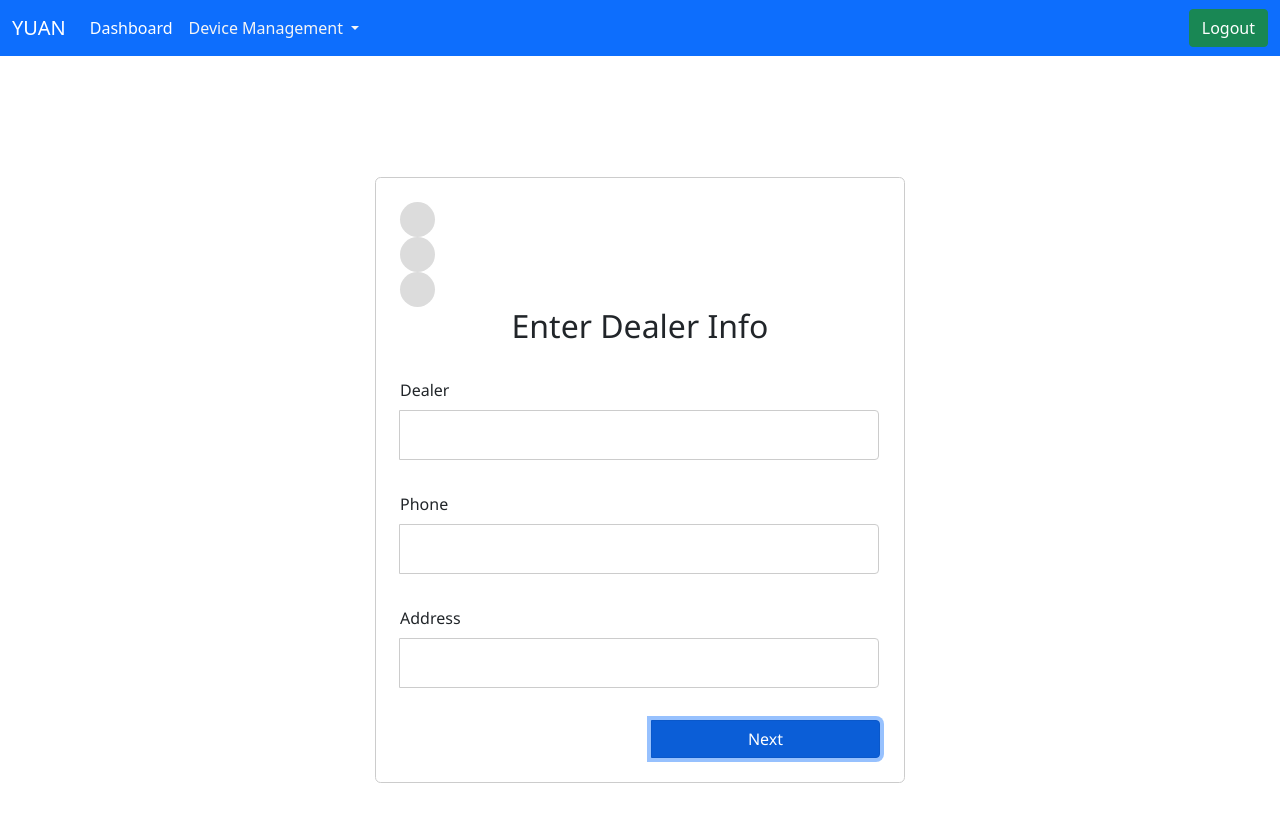
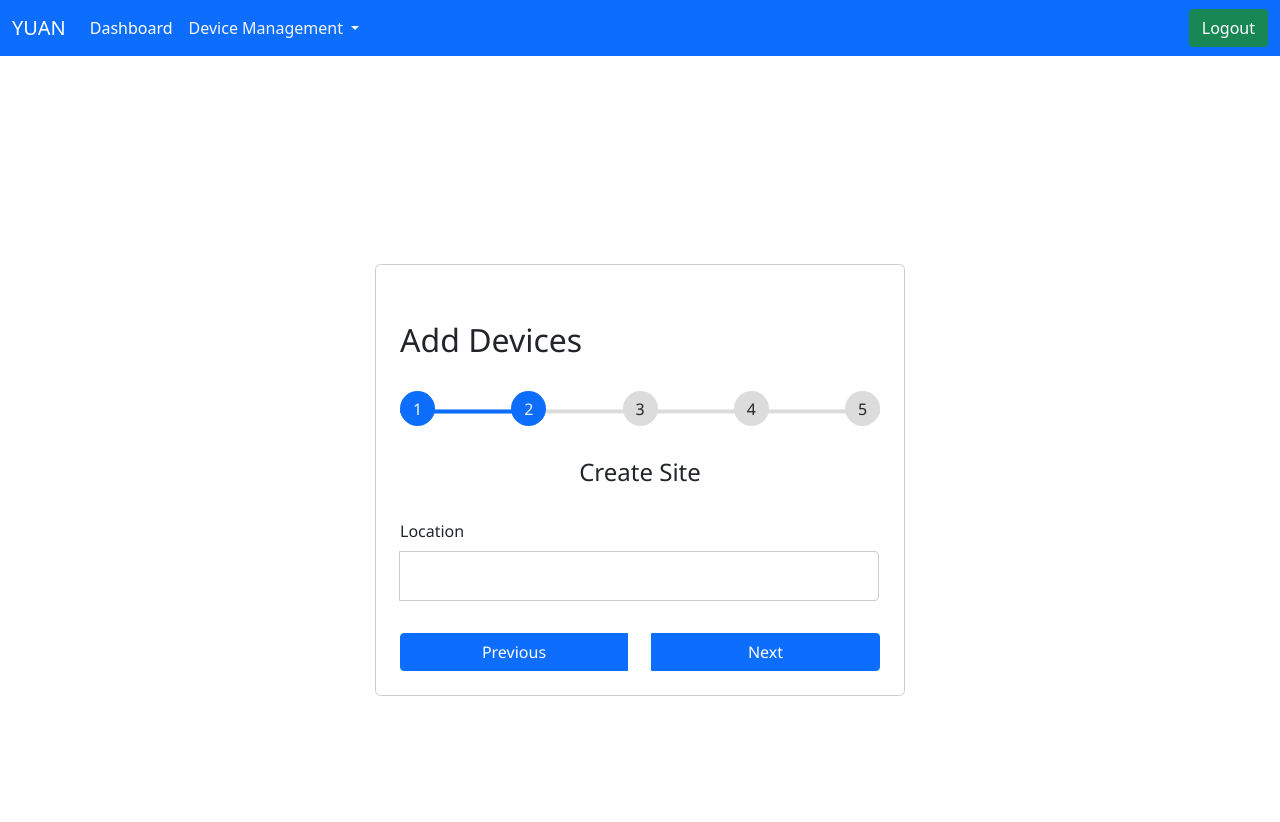
Before and after one commit to jaylee840831/vue_test, a Vue app: page /add/devices in a window 1280 px wide. Both pictures are taken after a click on the link "Next". Shown: the top 822 px of the page. Built offline with nearby package versions, Linux system fonts and the light colour scheme.

Commit message:
feat: 修改device management的add devices

```diff
--- a/src/views/AddDevices.vue
+++ b/src/views/AddDevices.vue
@@ -5,69 +5,95 @@
     <div id="formBody">
         <form action="#" class="form">
 
+            <h2>Add Devices</h2>
+
             <div class="progressbar">
-                <div class="progress-step"></div>
-                <div class="progress-step"></div>
-                <div class="progress-step"></div>
+                <div class="progress" id="progress" :style="progress_width"></div>
+                <div class="progress-step" :class="progress_type[0]"></div>
+                <div class="progress-step" :class="progress_type[1]"></div>
+                <div class="progress-step" :class="progress_type[2]"></div>
+                <div class="progress-step" :class="progress_type[3]"></div>
+                <div class="progress-step" :class="progress_type[4]"></div>
             </div>
 
-            <div class="form-step form-step-active">
-                <h2 class="text-center">Enter Dealer Info</h2>
+            <div v-show="step === 1" class="form-step">
+                <h4 class="text-center">Enter Dealer Info</h4>
                 <div class="input-group">
-                    <label for="dealer">Dealer</label>
-                    <input type="text" name="dealer" id="dealer" />
+                    <label>Dealer</label>
+                    <input type="text" v-model="form.dealer.name" />
                 </div>
                 <div class="input-group">
-                    <label for="phone">Phone</label>
-                    <input type="phone" name="phone" id="phone" />
+                    <label>Phone</label>
+                    <input type="phone" v-model="form.dealer.phone" />
                 </div>
                 <div class="input-group">
-                    <label for="address">Address</label>
-                    <input type="address" name="address" id="address" />
+                    <label>Address</label>
+                    <input type="address" v-model="form.dealer.address" />
                 </div>
                 <div class="btn-group">
-                    <a href="#" class="btn btn-primary" style="visibility: hidden">Previous</a>
-                    <a href="#" class="btn btn-primary">Next</a>
+                    <a class="btn btn-primary" style="visibility: hidden" @click="step--;">Previous</a>
+                    <a class="btn btn-primary" @click="step++;">Next</a>
                 </div>
             </div>
-            <div class="form-step">
-                <h2 class="text-center">Create Site</h2>
+            <div v-show="step === 2" class="form-step">
+                <h4 class="text-center">Create Site</h4>
                 <div class="input-group">
-                    <label for="location">Location</label>
-                    <input type="text" name="location" id="location" />
+                    <label>Location</label>
+                    <input type="text" v-model="form.site.location" />
                 </div>
                 <div class="btn-group">
-                    <a href="#" class="btn btn-primary">Previous</a>
-                    <a href="#" class="btn btn-primary">Next</a>
+                    <a class="btn btn-primary" @click="step--;">Previous</a>
+                    <a class="btn btn-primary" @click="step++;">Next</a>
                 </div>
             </div>
-            <div class="form-step">
-                <h2 class="text-center">Add AI Box</h2>
+            <div v-show="step === 3" class="form-step">
+                <h4 class="text-center">Add AI Box</h4>
                 <div class="input-group">
-                    <label for="password">password</label>
-                    <input type="password" name="password" id="password" />
+                    <label>Box Name</label>
+                    <input type="text" v-model="form.ai_box.name" />
+                </div>
+                <div class="input-group">
+                    <label>Password</label>
+                    <input type="password" v-model="form.ai_box.password" />
                 </div>
                 <div class="btn-group">
-                    <a href="#" class="btn btn-primary">Previous</a>
-                    <a href="#" class="btn btn-primary">Next</a>
+                    <a class="btn btn-primary" @click="step--;">Previous</a>
+                    <a class="btn btn-primary" @click="step++;">Next</a>
                 </div>
             </div>
-            <div class="form-step">
-                <h2 class="text-center">Add Camera</h2>
+            <div v-show="step === 4" class="form-step">
+                <h4 class="text-center">Add Camera</h4>
                 <div class="input-group">
                 </div>
                 <div class="btn-group">
-                    <a href="#" class="btn btn-primary">Previous</a>
-                    <a href="#" class="btn btn-primary">Next</a>
+                    <a class="btn btn-primary" @click="step--;">Previous</a>
+                    <a class="btn btn-primary" @click="step++;">Next</a>
                 </div>
             </div>
-            <div class="form-step">
-                <h2 class="text-center">You're All Set!</h2>
-                <div class="input-group">
+            <div v-show="step === 5" class="form-step">
+                <h4 class="text-center">You're All Set!</h4>
+                <div class="form-data">
+                    Dealer Name: {{ form.dealer.name }}
+                    <br>
+                    Dealer Phone: {{ form.dealer.phone }}
+                    <br>
+                    Dealer Address: {{ form.dealer.address }}
+                    <hr>
+                    Location: {{ form.site.location }}
+                    <hr>
+                    AI Box: {{ form.ai_box.name }}
+                    <br>
+                    Password: {{ form.ai_box.password }}
+                    <hr>
+                    Cameras
+                    <br>
+                    <span v-for="(c, index) in form.cameras" :key="index">
+                        {{ c.name }}<br>
+                    </span>
                 </div>
                 <div class="btn-group">
-                    <a href="#" class="btn btn-primary">Previous</a>
-                    <a href="#" class="btn btn-primary">Confirm</a>
+                    <a class="btn btn-primary" @click="step--;">Previous</a>
+                    <a class="btn btn-primary" @click="confirm()">Confirm</a>
                 </div>
             </div>
         </form>
@@ -76,9 +102,122 @@
 
 <script>
 export default {
+    data() {
+        return {
+            step: 1,
+            progress_type: [
+                'progress-step',
+                'progress-step',
+                'progress-step',
+                'progress-step',
+                'progress-step'
+            ],
+            progress_width: 'width:0%',
+            form: {
+                dealer: {
+                    name: '',
+                    phone: '',
+                    address: ''
+                },
+                site: {
+                    location: ''
+                },
+                ai_box: {
+                    name: '',
+                    password: ''
+                },
+                cameras: [
+                    {
+                        name: '金融大樓4F'
+                    },
+                    {
+                        name: '金融大樓18F樓梯'
+                    },
+                    {
+                        name: '金融大樓1F'
+                    },
+                    {
+                        name: '金融大樓10F'
+                    },
+                    {
+                        name: '金融大樓1F'
+                    },
+                    {
+                        name: '金融大樓1F'
+                    },
+                    {
+                        name: '金融大樓1F'
+                    },
+                    {
+                        name: '金融大樓1F'
+                    },
+                    {
+                        name: '金融大樓1F'
+                    },
+                ],
+            }
+        }
+    },
+    methods: {
+        confirm() {
+        }
+    },
+    watch: {
+        step: {
+            immediate: true,
+            handler(val) {
+
+                var width = 0;
+                if (val === 1) {
+                    this.progress_type[0] = "progress-step-active"
+                    this.progress_type[1] = ""
+                    this.progress_type[2] = ""
+                    this.progress_type[3] = ""
+                    this.progress_type[4] = ""
+                } else if (val === 2) {
+                    this.progress_type[0] = "progress-step-active"
+                    this.progress_type[1] = "progress-step-active"
+                    this.progress_type[2] = ""
+                    this.progress_type[3] = ""
+                    this.progress_type[4] = ""
+                    width = ((1)/(5-1))*100
+                } else if (val === 3) {
+                    this.progress_type[0] = "progress-step-active"
+                    this.progress_type[1] = "progress-step-active"
+                    this.progress_type[2] = "progress-step-active"
+                    this.progress_type[3] = ""
+                    this.progress_type[4] = ""
+                    width = ((1)/(3-1))*100
+                } else if (val === 4) {
+                    this.progress_type[0] = "progress-step-active"
+                    this.progress_type[1] = "progress-step-active"
+                    this.progress_type[2] = "progress-step-active"
+                    this.progress_type[3] = "progress-step-active"
+                    this.progress_type[4] = ""
+                    width = ((1)/(2.4-1))*100
+                } else {
+                    this.progress_type[0] = "progress-step-active"
+                    this.progress_type[1] = "progress-step-active"
+                    this.progress_type[2] = "progress-step-active"
+                    this.progress_type[3] = "progress-step-active"
+                    this.progress_type[4] = "progress-step-active"
+                    width = 100
+                }
+
+                console.log(width)
+                this.progress_width = 'width:'+ width + '%'
+
+                return val;
+            }
+        }
+    }
 }
 </script>
 <style>
+:root {
+    --primary-color: #0d6efd;
+}
+
 *,
 *::before *::after {
     box-sizing: border-box;
@@ -88,23 +227,67 @@ export default {
     text-align: center;
 }
 
-.progressbar{
+.progressbar {
     position: relative;
+    display: flex;
+    justify-content: space-between;
+    counter-reset: step;
 }
 
-.progress-step{
+.progressbar::before,
+.progress {
+    content: "";
+    position: absolute;
+    top: 50%;
+    transform: translateY(10%);
+    height: 4px;
+    width: 100%;
+    background-color: #dcdcdc;
+    z-index: -1;
+}
+
+.progress {
+    background-color: var(--primary-color);
+    width: 0%;
+}
+
+.progress-step {
     width: 2.1875rem;
     height: 2.1875rem;
     background-color: #dcdcdc;
     border-radius: 50%;
+    display: flex;
+    justify-content: center;
+    align-items: center;
 }
 
-.form-step{
-    display: none;
+.progress-step-active {
+    background-color: var(--primary-color);
+    color: #f3f3f3;
 }
 
-.form-step-active{
-    display: block;
+.progress-step::before {
+    counter-increment: step;
+    content: counter(step);
+}
+
+.progress-step::after {
+    position: absolute;
+    top: calc(100%+00.5rem);
+    font-size: 0.85rem;
+    color: #666;
+}
+
+@keyframes animate {
+    from {
+        transform: scale(1, 0);
+        opacity: 0;
+    }
+
+    to {
+        transform: scale(1, 1);
+        opacity: 1;
+    }
 }
 
 #formBody {
@@ -123,6 +306,17 @@ export default {
     padding: 1.5rem;
 }
 
+.form-step {
+    transform-origin: top;
+    animation: animate 0.5s;
+}
+
+.form-data {
+    margin: 2rem 0;
+    height: 400px;
+    overflow: scroll;
+}
+
 label {
     display: block;
     margin-bottom: 0.5rem;
@@ -136,7 +330,9 @@ input {
     border-radius: 0.25rem;
 }
 
-.input-group {
+.input-group,
+h2,
+h4 {
     margin: 2rem 0;
 }
 
```
